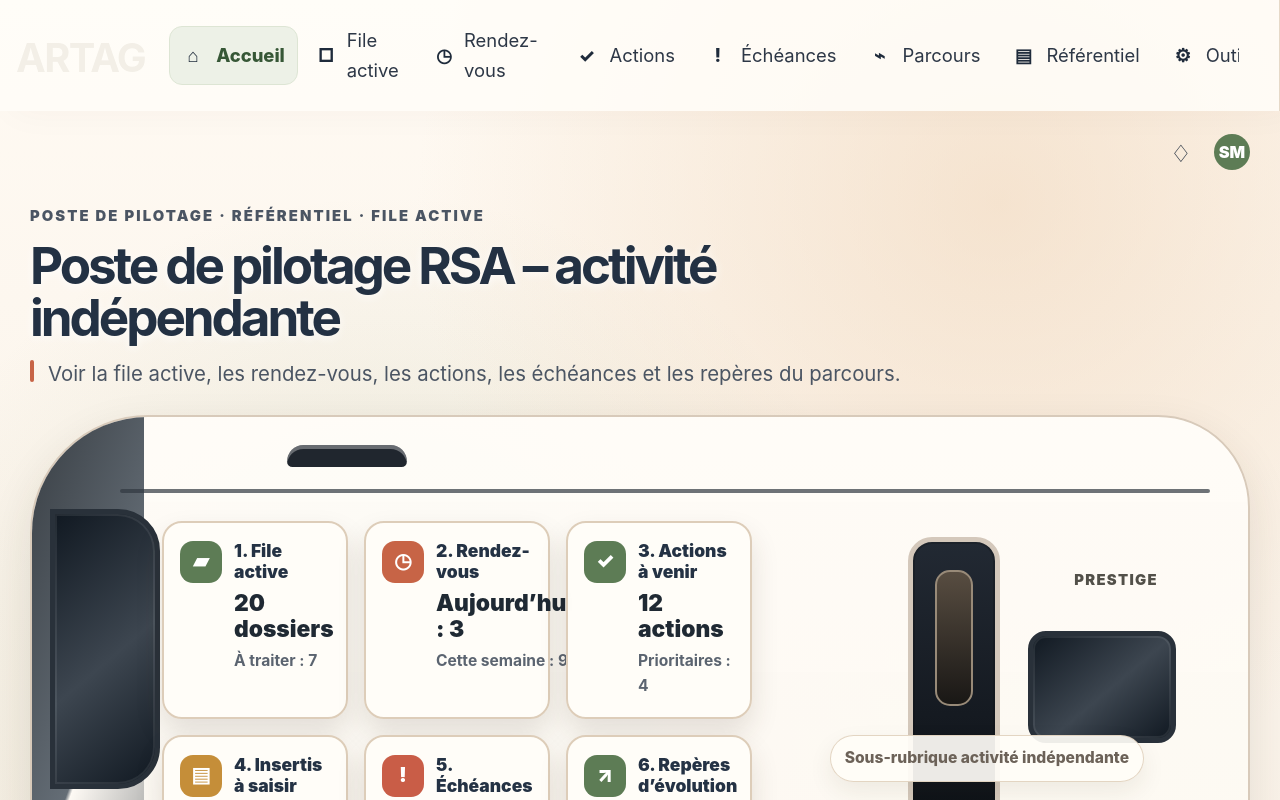
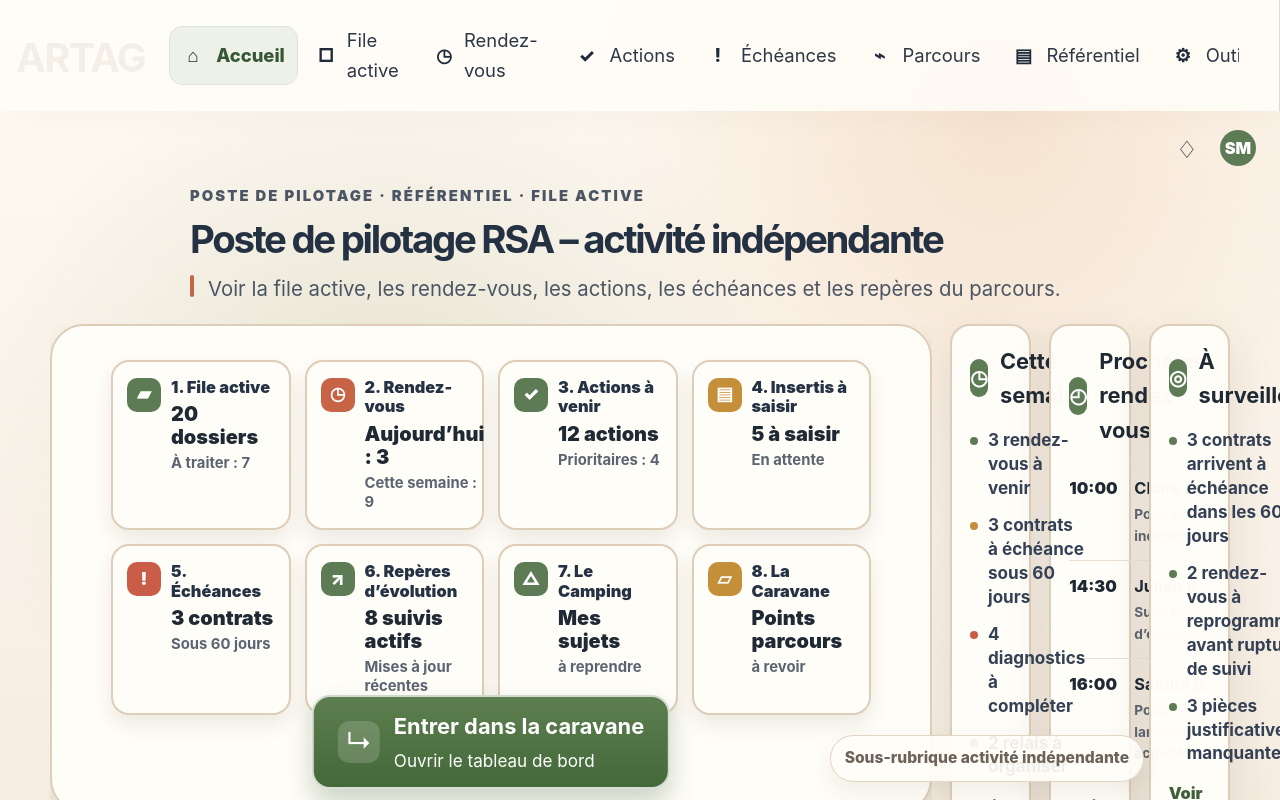
Before and after one commit to So1968/OUTIL-PARCOURS-INSERTION, a React (Vite) app in the folder frontend/: page / in a window 1280 px wide. Shown: the top 800 px of the page. Built offline with nearby package versions, Linux system fonts and the light colour scheme.

Commit message:
Corrige l affichage professionnel de la caravane

```diff
--- a/frontend/src/caravaneLisibilite.css
+++ b/frontend/src/caravaneLisibilite.css
@@ -1,10 +1,20 @@
-/* ===== CORRECTIF LISIBILITE ACCUEIL CARAVANE =====
-   Objectif : garder l'ambiance caravane, mais rendre l'outil réellement lisible.
-   Ne change pas la logique métier. Ne touche pas aux données. */
+/* ===== CORRECTIF PRO ACCUEIL CARAVANE =====
+   Objectif : garder l'identité visuelle, mais obtenir un affichage professionnel,
+   centré, lisible, sans débordement et utilisable au travail. */
 
 .home-caravan-shell,
 .caravan-main {
   color: #1f2933 !important;
+}
+
+.caravan-main {
+  padding: 18px 24px 28px !important;
+  overflow-x: hidden !important;
+}
+
+.caravan-hero-copy {
+  width: min(1180px, 100%) !important;
+  margin: 18px auto 18px !important;
 }
 
 .caravan-hero-copy,
@@ -21,7 +31,9 @@
 
 .caravan-hero-copy h1 {
   color: #233143 !important;
-  text-shadow: 0 2px 10px rgba(255, 255, 255, 0.85) !important;
+  font-size: clamp(1.9rem, 3vw, 2.7rem) !important;
+  line-height: 1.05 !important;
+  text-shadow: none !important;
 }
 
 .caravan-hero-copy p,
@@ -30,36 +42,138 @@
   color: #4b5563 !important;
 }
 
+.caravan-dashboard-grid {
+  width: min(1180px, 100%) !important;
+  margin: 0 auto !important;
+  grid-template-columns: minmax(0, 1fr) 280px !important;
+  gap: 18px !important;
+  align-items: start !important;
+}
+
+.caravan-scene {
+  width: 100% !important;
+  min-width: 0 !important;
+  overflow: hidden !important;
+}
+
 .modern-caravan {
-  background:
-    linear-gradient(180deg, rgba(255, 253, 248, 0.96), rgba(250, 245, 237, 0.98)) !important;
+  width: 100% !important;
+  min-height: auto !important;
+  padding: 34px 34px 96px !important;
+  overflow: hidden !important;
+  border-radius: 34px !important;
+  background: rgba(255, 253, 248, 0.98) !important;
+  border: 2px solid #ddcdb9 !important;
+  box-shadow: 0 14px 28px rgba(58, 45, 31, 0.10) !important;
+}
+
+.modern-caravan::before,
+.modern-caravan::after,
+.caravan-front-window,
+.caravan-side-window,
+.caravan-door-shape,
+.caravan-step,
+.caravan-wheel,
+.caravan-plant,
+.caravan-lantern,
+.caravan-rug,
+.caravan-roof,
+.caravan-trim,
+.caravan-prestige {
+  display: none !important;
+}
+
+.caravan-modules-grid {
+  position: relative !important;
+  z-index: 3 !important;
+  width: min(760px, 100%) !important;
+  max-width: none !important;
+  margin: 0 auto !important;
+  display: grid !important;
+  grid-template-columns: repeat(4, minmax(130px, 1fr)) !important;
+  gap: 14px !important;
 }
 
 .caravan-module-card {
-  background: rgba(255, 253, 248, 0.99) !important;
+  min-height: 118px !important;
+  padding: 16px 14px !important;
+  display: grid !important;
+  grid-template-columns: 34px 1fr !important;
+  gap: 10px !important;
+  align-items: start !important;
+  background: #fffdf8 !important;
   border: 2px solid #ddcdb9 !important;
-  box-shadow: 0 14px 28px rgba(58, 45, 31, 0.13) !important;
+  border-radius: 18px !important;
+  box-shadow: 0 10px 20px rgba(58, 45, 31, 0.09) !important;
+  text-decoration: none !important;
+}
+
+.caravan-module-icon {
+  width: 34px !important;
+  height: 34px !important;
+  border-radius: 10px !important;
+  font-size: 0.95rem !important;
 }
 
 .caravan-module-copy h3,
 .caravan-module-copy h3 span {
+  margin: 0 0 6px !important;
   color: #243244 !important;
+  font-size: 0.86rem !important;
+  line-height: 1.2 !important;
   font-weight: 900 !important;
 }
 
 .caravan-module-copy strong {
+  margin-bottom: 5px !important;
   color: #1f2933 !important;
+  font-size: 1.05rem !important;
+  line-height: 1.15 !important;
   font-weight: 950 !important;
 }
 
 .caravan-module-copy p {
   color: #5b6470 !important;
+  font-size: 0.78rem !important;
+  line-height: 1.3 !important;
   font-weight: 700 !important;
 }
 
-.caravan-side-panel {
+.caravan-enter-button {
+  left: 50% !important;
+  bottom: 22px !important;
+  transform: translateX(-50%) !important;
+  min-width: 310px !important;
+  min-height: 58px !important;
+  justify-content: center !important;
+  background: linear-gradient(180deg, #5d7f50, #446839) !important;
+  color: #ffffff !important;
+  border: 2px solid rgba(255, 255, 255, 0.75) !important;
+  border-radius: 18px !important;
+  box-shadow: 0 14px 26px rgba(43, 82, 41, 0.24) !important;
+}
+
+.caravan-enter-button strong,
+.caravan-enter-button small {
+  color: #ffffff !important;
+}
+
+.caravan-overview-strip {
+  width: 100% !important;
+  margin: 16px 0 0 !important;
+  padding: 18px 20px !important;
+  grid-template-columns: repeat(3, minmax(0, 1fr)) !important;
+  gap: 18px !important;
   background: rgba(255, 253, 248, 0.98) !important;
   border: 2px solid #ddcdb9 !important;
+  border-radius: 22px !important;
+}
+
+.caravan-side-panel {
+  padding: 18px !important;
+  background: rgba(255, 253, 248, 0.98) !important;
+  border: 2px solid #ddcdb9 !important;
+  border-radius: 20px !important;
 }
 
 .caravan-panel-heading h2,
@@ -84,19 +198,23 @@
   font-weight: 650 !important;
 }
 
-.caravan-enter-button {
-  background: linear-gradient(180deg, #5d7f50, #446839) !important;
-  color: #ffffff !important;
-  border: 2px solid rgba(255, 255, 255, 0.75) !important;
-  box-shadow: 0 18px 34px rgba(43, 82, 41, 0.28) !important;
+@media (max-width: 1180px) {
+  .caravan-dashboard-grid {
+    grid-template-columns: 1fr !important;
+  }
+
+  .caravan-right-column {
+    grid-template-columns: repeat(3, minmax(0, 1fr)) !important;
+  }
 }
 
-.caravan-enter-button strong,
-.caravan-enter-button small {
-  color: #ffffff !important;
+@media (max-width: 900px) {
+  .caravan-modules-grid {
+    grid-template-columns: repeat(2, minmax(0, 1fr)) !important;
+  }
+
+  .caravan-right-column,
+  .caravan-overview-strip {
+    grid-template-columns: 1fr !important;
+  }
 }
-
-.caravan-overview-strip {
-  background: rgba(255, 253, 248, 0.98) !important;
-  border: 2px solid #ddcdb9 !important;
-}
```
